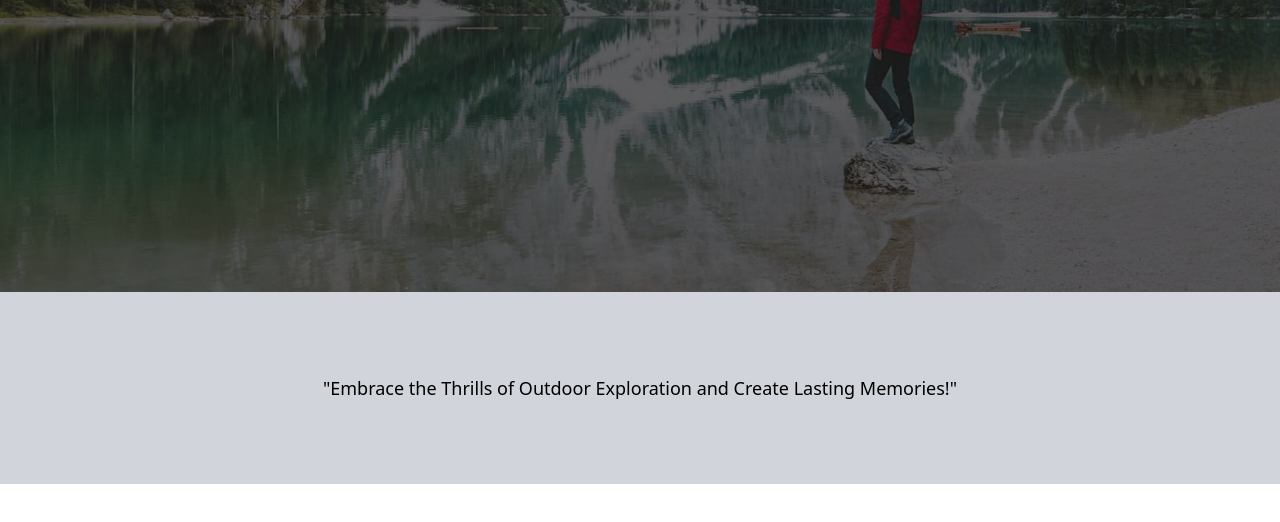
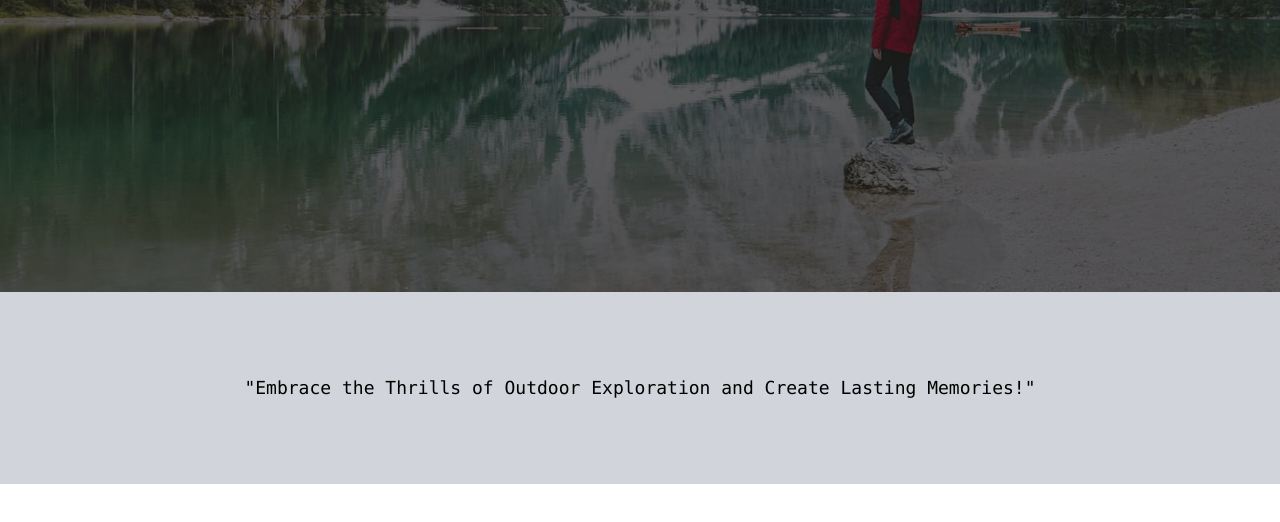
Before and after one commit to AnubhavSC/Adventure-booking-site, a website: page index.html in a window 1280 px wide. Shown: the part 476-998 px from the top of the page. Drawn offline with Linux system fonts and the light colour scheme; a web font is replaced by a local one.

Commit message:
ki kom rr

```diff
--- a/css/input.css
+++ b/css/input.css
@@ -1,7 +1,6 @@
 @import url('https://fonts.googleapis.com/css2?family=Kanit:wght@500&family=Martian+Mono:wght@100&family=Tilt+Prism&display=swap');
 @import url('https://fonts.googleapis.com/css2?family=Montserrat:wght@300;700&display=swap');
 @import url('https://fonts.googleapis.com/css2?family=Archivo+Black&display=swap');
-@import url('https://fonts.googleapis.com/css2?family=Roboto:wght@300&display=swap');
 @tailwind base;
 @tailwind components;
 @tailwind utilities;
--- a/index.html
+++ b/index.html
@@ -61,7 +61,7 @@
     </header>
     <section class="bg-gray-300 h-[12rem] flex justify-center items-center text-center">
         <div>
-            <h2 class="text-lg font-Roboto">"Embrace the Thrills of Outdoor Exploration and Create Lasting Memories!"</h2>
+            <h2 class="text-lg font-mono">"Embrace the Thrills of Outdoor Exploration and Create Lasting Memories!"</h2>
         </div>
     </section>
     <section class="h-[100vh]"></section>
--- a/tailwind.config.js
+++ b/tailwind.config.js
@@ -7,7 +7,6 @@ module.exports = {
         kanit: 'Kanit',
         Montserrat: 'Montserrat',
         Archivo: 'Archivo Black',
-        Roboto: 'Roboto'
       },
     },
   },
```
